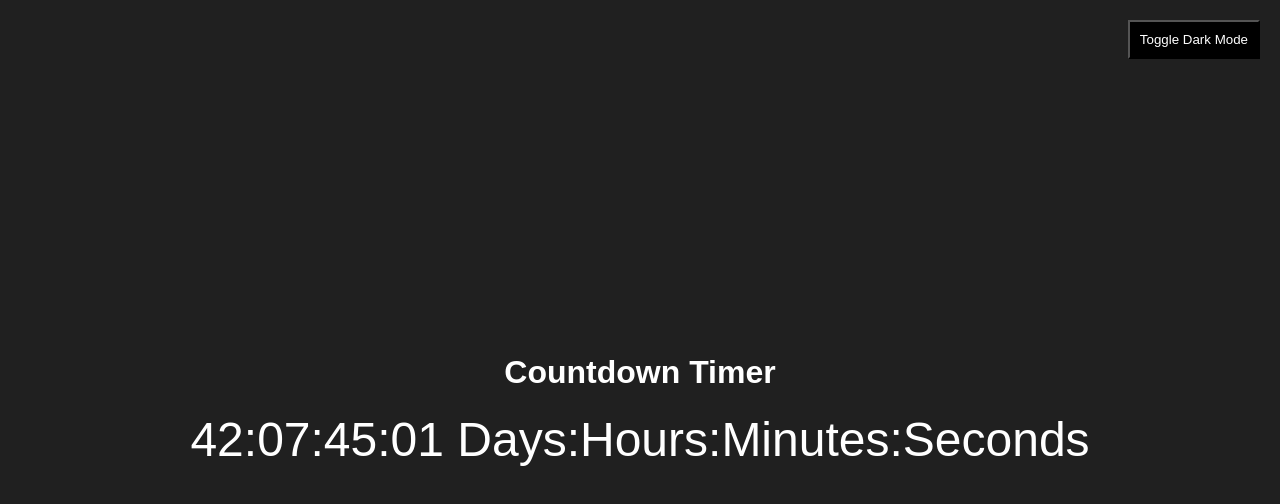
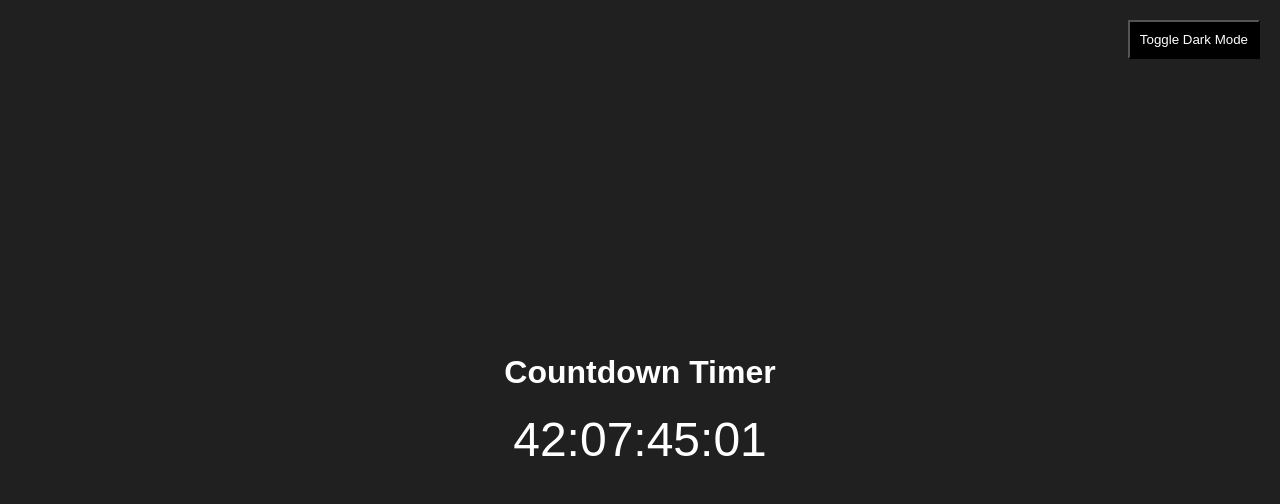
Before and after one commit to HttpAnimation/OCT27, a plain HTML site: page index.html in a window 1280 px wide. Drawn offline with Linux system fonts and the light colour scheme.

Commit message:
Update index.html

```diff
--- a/index.html
+++ b/index.html
@@ -62,7 +62,7 @@
         ("0" + minutes).slice(-2) +
         ":" +
         ("0" + seconds).slice(-2) +
-        " Days:Hours:Minutes:Seconds";
+        "";
     }
 
     function toggleDarkMode() {
```
